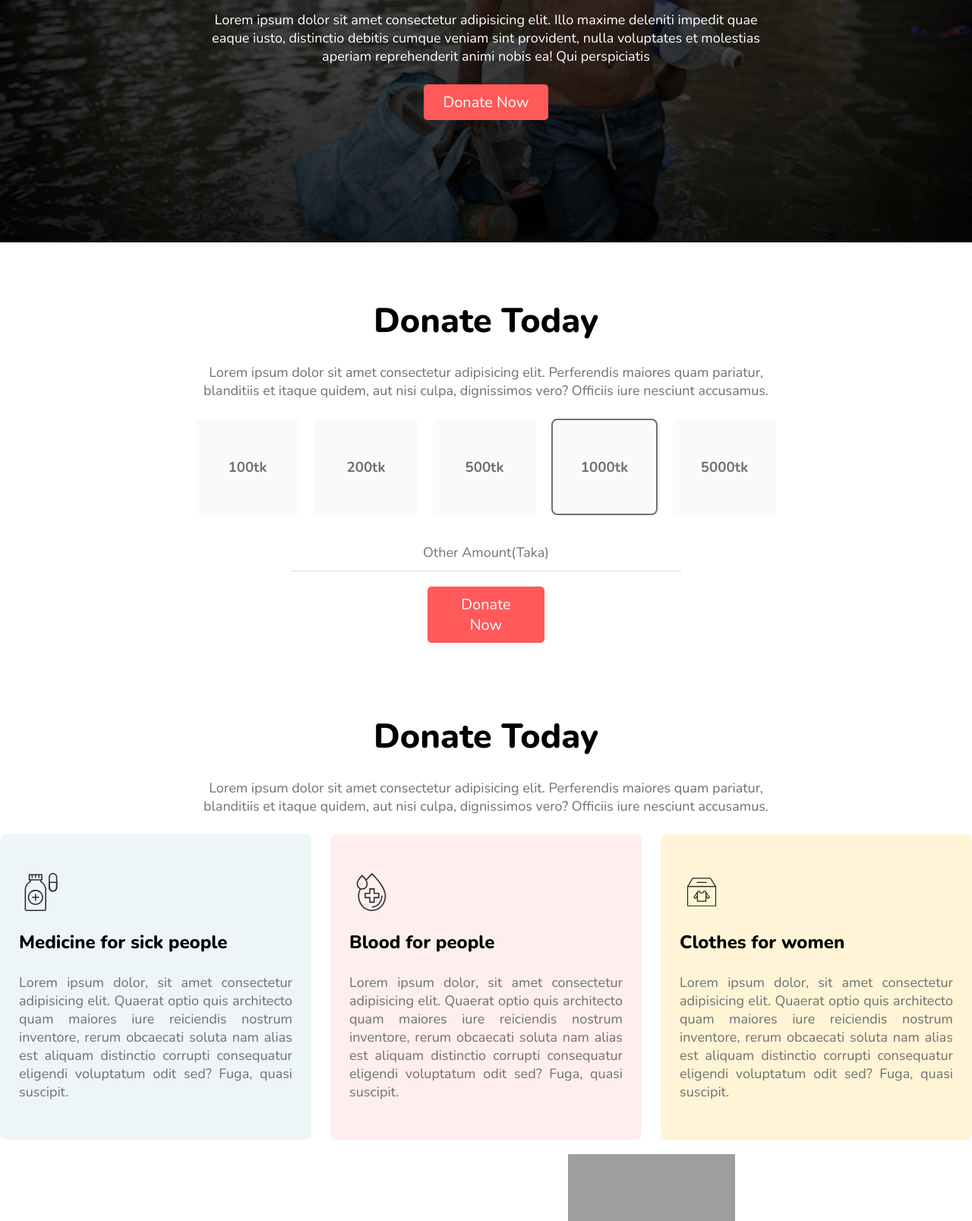
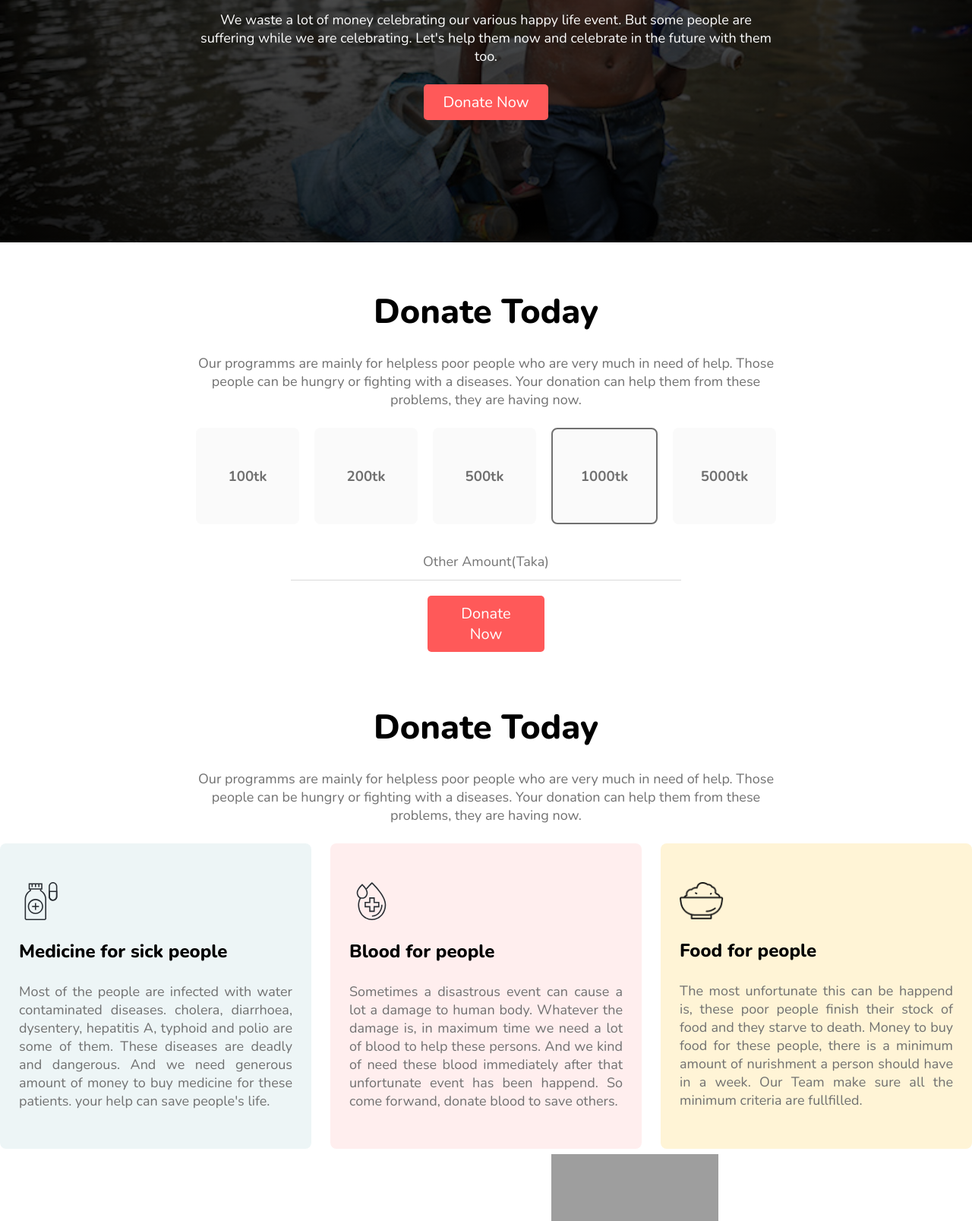
Before and after one commit to Bekon0700/save_people, a plain HTML site: page index.html in a window 1280 px wide. Shown: the part 350-1957 px from the top of the page at 76% size. Drawn offline with nearby package versions, Linux system fonts and the light colour scheme; grey boxes are pictures that could not be loaded.

Commit message:
full done

```diff
--- a/index.html
+++ b/index.html
@@ -11,8 +11,8 @@
 <body>
     <header>
         <div class="container">
-            <h1 class="white_title">Save People Now, Celebrate Tomorrow.</h1>
-            <p class="white_para">Lorem ipsum dolor sit amet consectetur adipisicing elit. Illo maxime deleniti impedit quae eaque iusto, distinctio debitis cumque veniam sint provident, nulla voluptates et molestias aperiam reprehenderit animi nobis ea! Qui perspiciatis </p>
+            <h1 class="white_title">Save People Now, Celebrate Tomorrow</h1>
+            <p class="white_para">We waste a lot of money celebrating our various happy life event. But some people are suffering while we are celebrating. Let's help them now and celebrate in the future with them too.</p>
             <button class="btn">Donate Now</button>
         </div>
     </header>
@@ -22,7 +22,7 @@
                 Donate Today
             </h1>
             <p class="grey_para">
-                Lorem ipsum dolor sit amet consectetur adipisicing elit. Perferendis maiores quam pariatur, blanditiis et itaque quidem, aut nisi culpa, dignissimos vero? Officiis iure nesciunt accusamus.
+                Our programms are mainly for helpless poor people who are very much in need of help. Those people can be hungry or fighting with a diseases. Your donation can help them from these problems, they are having now.
             </p>
             <div class="moneyChart">
                 <div class="box">
@@ -53,26 +53,28 @@
                 Donate Today
             </h1>
             <p class="grey_para">
-                Lorem ipsum dolor sit amet consectetur adipisicing elit. Perferendis maiores quam pariatur, blanditiis et itaque quidem, aut nisi culpa, dignissimos vero? Officiis iure nesciunt accusamus.
+                Our programms are mainly for helpless poor people who are very much in need of help. Those people can be hungry or fighting with a diseases. Your donation can help them from these problems, they are having now.
             </p>
             <div class="plans">
                 <div class="plan">
                     <img src="./icons/medicine.svg" alt="medicine_icon">
                     <h4 class="black_title">Medicine for sick people</h4>
-                    <p class="grey_para">Lorem ipsum dolor, sit amet consectetur adipisicing elit. Quaerat optio quis architecto quam maiores iure reiciendis nostrum inventore, rerum obcaecati soluta nam alias est aliquam distinctio corrupti consequatur eligendi voluptatum odit sed? Fuga, quasi suscipit.
+                    <p class="grey_para">
+                        Most of the people are infected with water contaminated diseases. cholera, diarrhoea, dysentery, hepatitis A, typhoid and polio are some of them. These diseases are deadly and dangerous. And we need generous amount of money to buy medicine for these patients. your help can save people's life.
                     </p>
                 </div>
                 <div class="plan">
                     <img src="./icons/blood.svg" alt="medicine_icon">
                     <h4 class="black_title">Blood for people</h4>
-                    <p class="grey_para">Lorem ipsum dolor, sit amet consectetur adipisicing elit. Quaerat optio quis architecto quam maiores iure reiciendis nostrum inventore, rerum obcaecati soluta nam alias est aliquam distinctio corrupti consequatur eligendi voluptatum odit sed? Fuga, quasi suscipit.
+                    <p class="grey_para">
+                        Sometimes a disastrous event can cause a lot a damage to human body. Whatever the damage is, in maximum time we need a lot of blood to help these persons. And we kind of need these blood immediately after that unfortunate event has been happend. So come forwand, donate blood to save others.
                     </p>
                 </div>
                 <div class="plan">
-                    <img src="./icons/clothes.svg" alt="medicine_icon">
-                    <h4 class="black_title">Clothes for women</h4>
-                    <p class="grey_para">Lorem ipsum dolor, sit amet consectetur adipisicing elit. Quaerat optio quis architecto quam maiores iure reiciendis nostrum inventore, rerum obcaecati soluta nam alias est aliquam distinctio corrupti consequatur eligendi voluptatum odit sed? Fuga, quasi suscipit.
-                    </p>
+                    <img src="./icons/food.png" alt="medicine_icon">
+                    <h4 class="black_title">Food for people</h4>
+                    <p class="grey_para">
+                        The most unfortunate this can be happend is, these poor people finish their stock of food and they starve to death. Money to buy food for these people, there is a minimum amount of nurishment a person should have in a week. Our Team make sure all the minimum criteria are fullfilled.
                 </div>
             </div>
         </div>
@@ -82,7 +84,7 @@
             <div class="left">
                 <h2 class="black_tilte">Be generous, Help homeless people</h2>
                 <p class="grey_para">
-                    Lorem ipsum dolor sit amet consectetur adipisicing elit. Fugiat nihil iure deleniti! In accusantium ipsa aut nostrum animi et, repellendus ducimus perferendis suscipit. Iusto, voluptate.
+                    Our programms are mainly for helpless poor people who are very much in need of help. Your donation can help them from these problems, they are having now.
                 </p>
                 <button class="btn">Learn How to Contribute</button>
             </div>
@@ -97,7 +99,8 @@
     <section class="subscribe">
         <div class="container">
             <h2 class="black_title">Get My Updates</h2>
-            <p class="grey_para">Lorem ipsum dolor, sit amet consectetur adipisicing elit. Quaerat optio quis architecto quam maiores iure reiciendis nostrum inventore
+            <p class="grey_para">
+                We are doing these kind of work since 2016. Please subscribe to our mailbox to receive how we spend your donated money.
             </p>
             <form class="subscribe_form">
                 <input type="email" placeholder="Email">
@@ -108,7 +111,7 @@
 
     <footer>
         <h3 class="footer_tile">Save YOURSELF by Saving Millions</h3>
-        <p class="white_para">Lorem ipsum dolor, sit amet consectetur adipisicing elit. Ut maiores impedit itaque vitae. Doloremque, tempora maxime cupiditate</p>
+        <p class="white_para">Our work is fully authentic and we work with helpless group of people</p>
     </footer>
 </body>
 </html>
--- a/style.css
+++ b/style.css
@@ -236,8 +236,6 @@ footer{
 
 
 
-
-
 /* Chrome, Safari, Edge, Opera */
 input::-webkit-outer-spin-button,
 input::-webkit-inner-spin-button {
```
